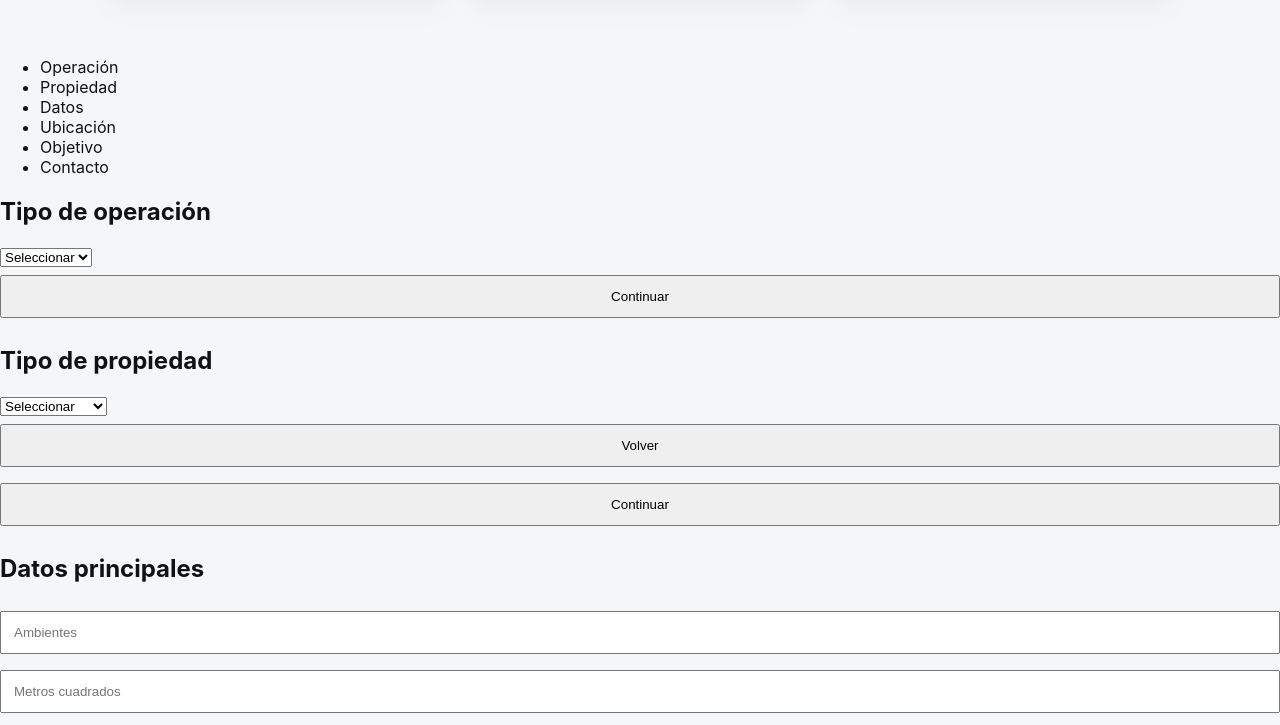
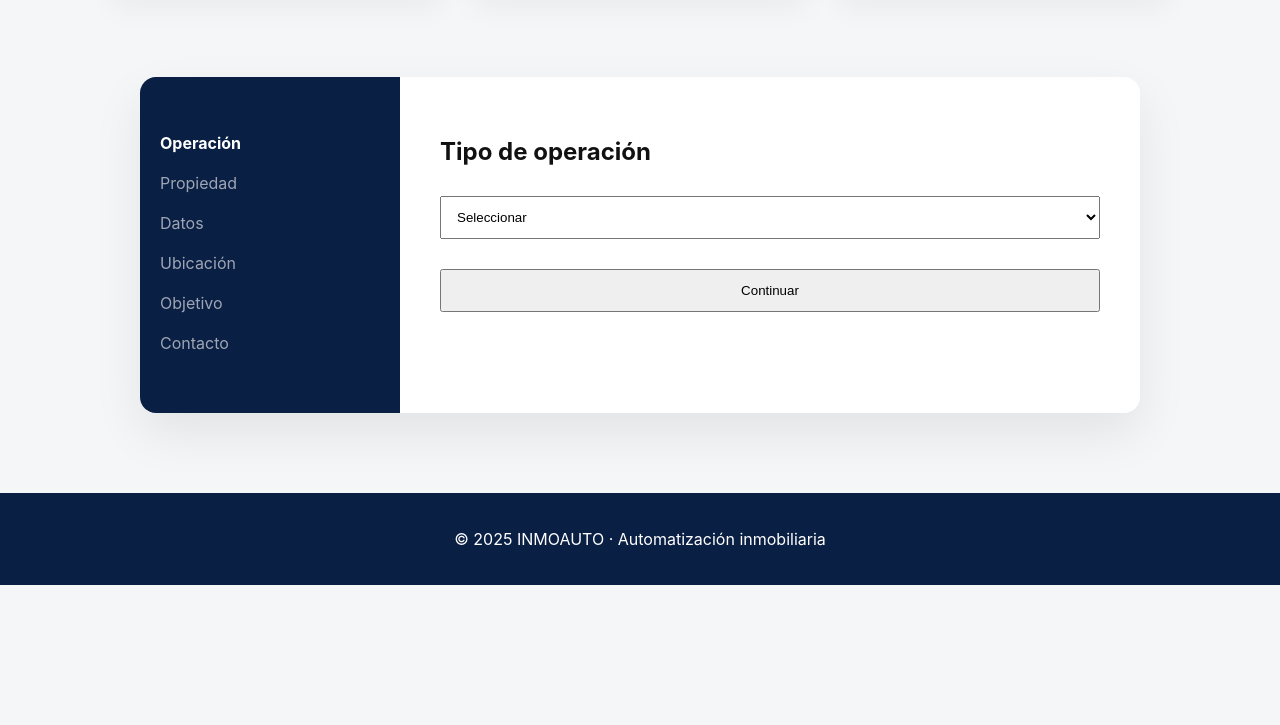
Before and after one commit to UMMideas/inmoauto, a website: page index.html in a window 1280 px wide. Shown: the part 675-1400 px from the top of the page. After the commit the page ends 1260 px from the top, so only its background shows below. Drawn offline with Linux system fonts and the light colour scheme.

Commit message:
Update styles.css

```diff
--- a/styles.css
+++ b/styles.css
@@ -94,3 +94,60 @@ footer {
   background: #0a1f44;
   color: white;
 }
+
+.wizard {
+  max-width: 1000px;
+  margin: 80px auto;
+  display: flex;
+  background: white;
+  border-radius: 16px;
+  overflow: hidden;
+  box-shadow: 0 20px 50px rgba(0,0,0,.08);
+}
+
+.wizard-steps {
+  width: 260px;
+  background: #0a1f44;
+  color: white;
+  padding: 40px 20px;
+}
+
+.wizard-steps ul {
+  list-style: none;
+  padding: 0;
+}
+
+.wizard-steps li {
+  margin-bottom: 20px;
+  opacity: .6;
+}
+
+.wizard-steps li.active {
+  opacity: 1;
+  font-weight: bold;
+}
+
+.wizard-form {
+  flex: 1;
+  padding: 40px;
+}
+
+.step {
+  display: none;
+}
+
+.step.active {
+  display: block;
+}
+
+.step input,
+.step select {
+  width: 100%;
+  padding: 12px;
+  margin: 10px 0;
+}
+
+.step button {
+  margin-top: 20px;
+  padding: 12px 20px;
+}
```
